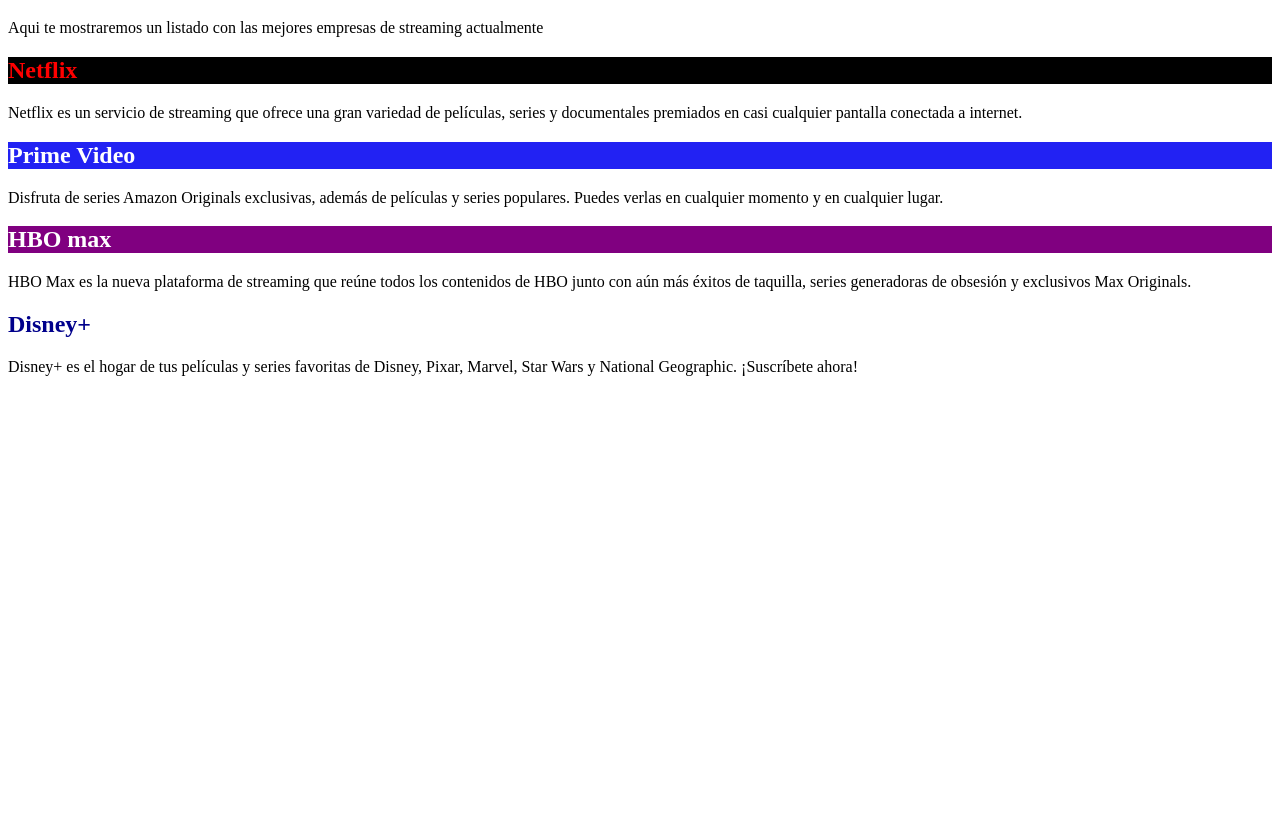
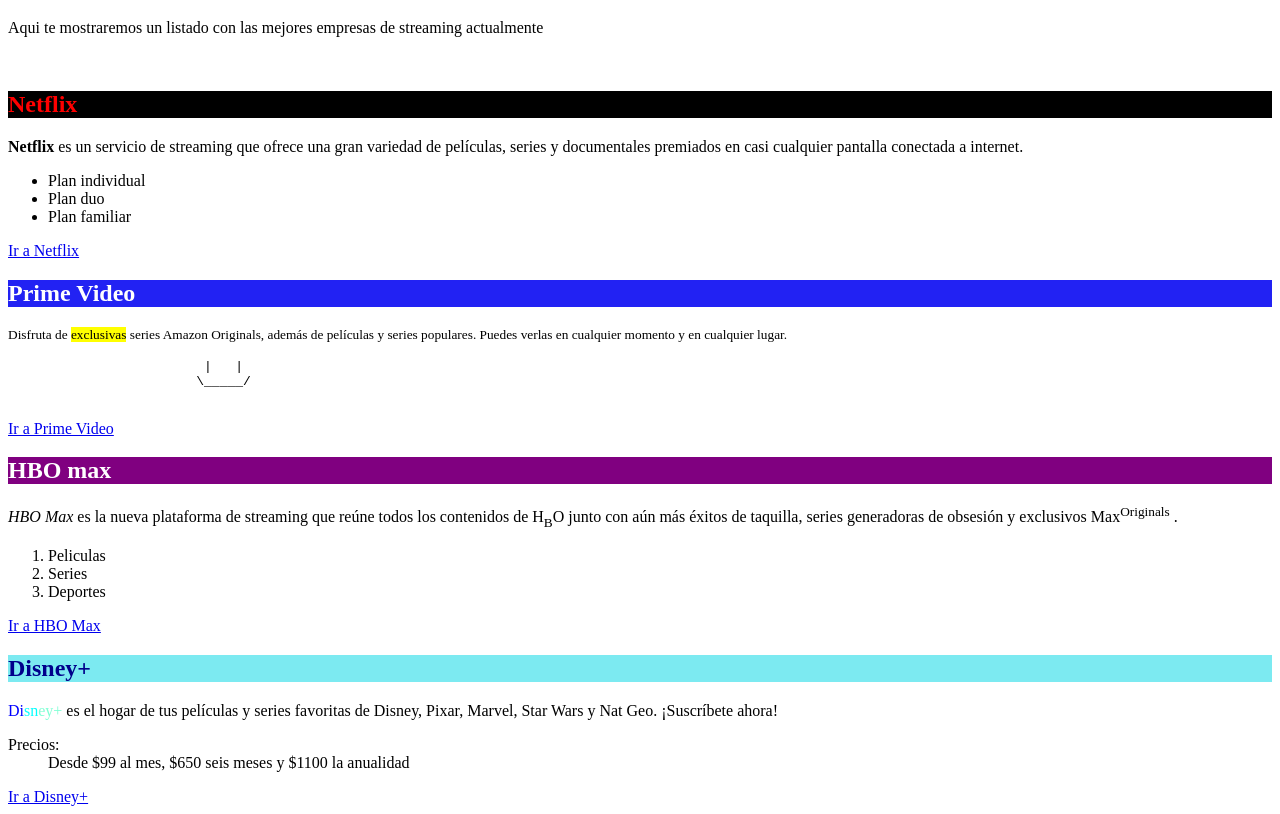
Before and after one commit to SaulGarza04/Practica-512308., a plain HTML site: page index.html in a window 1280 px wide. Shown: the part 61-875 px from the top of the page. Before the commit the page ends 800 px from the top, so only its background shows below. Drawn offline with Linux system fonts and the light colour scheme.

Commit message:
Error corregido

```diff
--- a/index.html
+++ b/index.html
@@ -9,24 +9,51 @@
     <h1>Mejores empresas de streaming</h1>
     <section>
         <P>Aqui te mostraremos un listado con las mejores empresas de streaming actualmente</P>
+        <br>
         <article>
             <h2 style="color:red;background-color: black;">Netflix</h2>
-            <p>Netflix es un servicio de streaming que ofrece una gran variedad de películas, series y documentales premiados en casi cualquier pantalla conectada a internet.</p>
+            <p><strong>Netflix</strong> es un servicio de streaming que ofrece una gran variedad de películas, series y documentales premiados en casi cualquier pantalla conectada a internet.</p>
+            <ul>
+                <li>Plan individual</li>
+                <li>Plan duo</li>
+                <li>Plan familiar</li>
+            </ul>
+            <a href="https://www.netflix.com">Ir a Netflix</a>
         </article>
 
         <article>
             <h2 style="color:white;background-color:rgb(34, 34, 243);">Prime Video</h2>
-            <p>Disfruta de series Amazon Originals exclusivas, además de películas y series populares. Puedes verlas en cualquier momento y en cualquier lugar.</p>
+            <small>
+            <p>Disfruta de <mark>exclusivas</mark> series Amazon Originals, además de películas y series populares. Puedes verlas en cualquier momento y en cualquier lugar.</p>
+            </small>
+            <figure>
+                <pre>
+                    |   |
+                   \_____/
+                </pre>
+            </figure>
+            <a href="https://www.primevideo.com">Ir a Prime Video</a>
         </article>
 
         <article>
             <h2 style="color:white;background-color: purple;">HBO max</h2>
-            <p>HBO Max es la nueva plataforma de streaming que reúne todos los contenidos de HBO junto con aún más éxitos de taquilla, series generadoras de obsesión y exclusivos Max Originals.</p>
+            <p><cite>HBO Max</cite> es la nueva plataforma de streaming que reúne todos los contenidos de H<sub>B</sub>O junto con aún más éxitos de taquilla, series generadoras de obsesión y exclusivos Max<sup>Originals</sup> .</p>
+            <ol>
+                <li>Peliculas</li>
+                <li>Series</li>
+                <li>Deportes</li>
+            </ol>
+            <a href="https://www.hbomax.com">Ir a HBO Max</a>
         </article>
 
         <article>
-            <h2 style="color:darkblue;background-color: white;">Disney+</h2>
-            <p>Disney+ es el hogar de tus películas y series favoritas de Disney, Pixar, Marvel, Star Wars y National Geographic. ¡Suscríbete ahora!</p>
+            <h2 style="color:darkblue;background-color: rgb(124, 234, 241);">Disney+</h2>
+            <p><span style="color:blue;">Di</span><span style="color:aqua">sn</span><span style="color:aquamarine">ey+</span> es el hogar de tus películas y series favoritas de Disney, Pixar, Marvel, Star Wars y <abbr tittle="National Geographic">Nat Geo</abbr>. ¡Suscríbete ahora!</p>
+            <dl>
+                <dt>Precios:</dt>
+                <dd>Desde $99 al mes, $650 seis meses y $1100 la anualidad</dd>
+            </dl>
+            <a href="https://www.disney+.com">Ir a Disney+</a>
         </article>
     </section>
 
```
